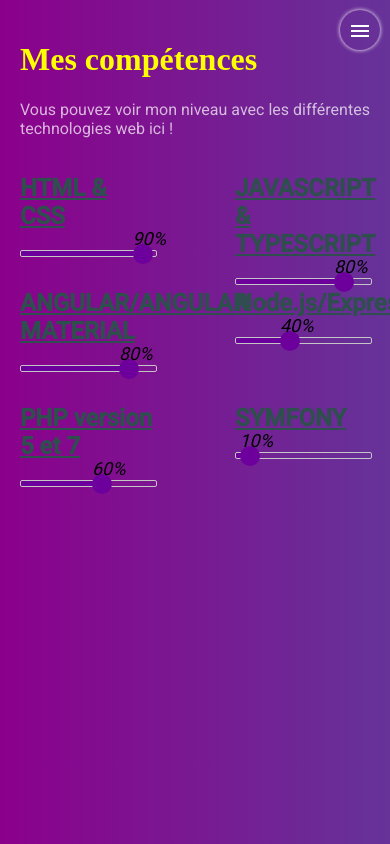
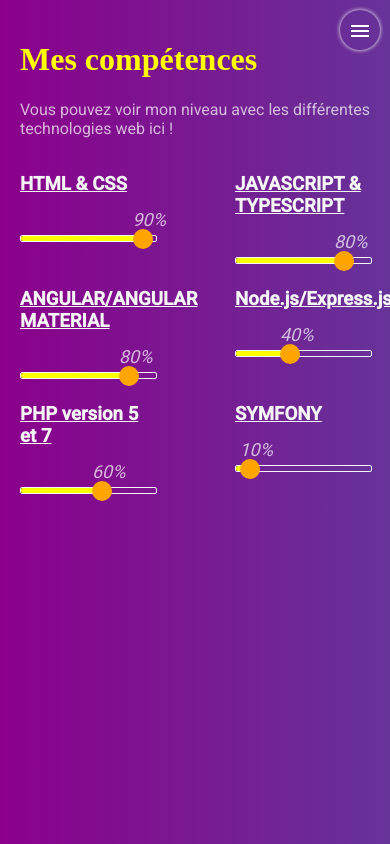
Before and after one commit to tolotra-david/portfolio, an Angular app: page /competences in a window 390 px wide. Built offline with nearby package versions, Linux system fonts and the light colour scheme.

Commit message:
bug background mobile fixé

```diff
--- a/src/app/progress-bar/progress-bar.component.css
+++ b/src/app/progress-bar/progress-bar.component.css
@@ -1,6 +1,7 @@
-.skill h2 {
+.skill h3 {
     text-decoration-line: underline;
-    color: darkslategray;
+    color: var(--name-color);
+    margin-bottom: 40px;
 }
 
 .performance-width,
@@ -17,11 +18,11 @@
     transition-delay: .1s;
     animation-name: colorTransition;
     animation-duration: 3s;
-    background-color: rgb(109, 0, 156);
+    background-color: var(--title-color);
 }
 
 .performance__backgroung {
-    border: 1px solid rgb(197, 197, 197);
+    border: 1px solid var(--name-color);
 }
 
 .round {
@@ -31,19 +32,26 @@
     border-radius: 50%;
     right        : 0;
     transform    : translate(50%, -35%);
-    background-color: rgb(109, 0, 156);
+    background-color: orange;
 }
 
 .round__word {
     position: absolute;
     font-size: large;
     font-style: italic;
-    top     : -80%;
+    top     : -100%;
+    color: var(--description-color);
 }
 
 /* ANIMATIONS */
 
 @keyframes colorTransition {
     from{background-color: white;}
-    to{background-color: rgb(109, 0, 156);}
+    to{background-color: var(--title-color);}
 }
+
+/* RESPONSIVE */
+
+@media only screen and (max-width: 768px){
+
+}
--- a/src/app/progress-bar/progress-bar.component.html
+++ b/src/app/progress-bar/progress-bar.component.html
@@ -1,5 +1,5 @@
 <div class="skill">
-  <h2>{{ skillName }}</h2>
+  <h3>{{ skillName }}</h3>
   <div class="progress-bar">
     <div class="performance__backgroung">
       <div
--- a/src/app/sidebar/sidebar.component.css
+++ b/src/app/sidebar/sidebar.component.css
@@ -28,7 +28,14 @@
 .profile__name {
   text-align: center;
   overflow: hidden;
-  color: rgba(255, 255, 255, 0.9);
+  color: var(--name-color);
+}
+
+.profile__statut {
+  color: white;
+  text-align: center;
+  color: var(--title-color);
+  font-family: var(--title-font-family) !important;
 }
 
 .navigation {
@@ -44,31 +51,24 @@
   list-style-type: none;
   font-size: 18px;
   text-align: start;
-  display: block;
   padding: 5px 0;
   margin-bottom: 2px;
-}
-
-.profile__statut{
-  color: white;
-  text-align: center;
-  color: var(--title-color);
-  font-family: var(--title-font-family) !important;
+  display: flex;
+  justify-content: start;
 }
 
 .navigation li a {
   display: block;
-  padding-left: 10px;
   font-size: smaller;
   color: var(--link-color);
 }
 
 .material__icon {
-  font-size: medium;
+  font-size: smaller;
   color: rebeccapurple;
 }
 
-li.active :first-child{
+li.active :first-child {
   color: var(--link-color);
 }
 
@@ -77,8 +77,7 @@
   background-image: var(--bg-color);
   border-radius: 8px;
   position: absolute;
-  transition-delay: 0.1s;
-  transition-duration: 0.3s;
+  transition-duration: 0.2s;
   margin: auto;
   z-index: -1;
 }
@@ -98,4 +97,6 @@
   .img__container img {
     transform: scale(1.5);
   }
+
+
 }
--- a/src/app/sidebar/sidebar.component.html
+++ b/src/app/sidebar/sidebar.component.html
@@ -13,8 +13,8 @@
     #link
     (click)="givePosition(link); giveOutput()"
   >
-  <a routerLink="/{{ navigation.name }}">
-    <mat-icon class="material__icon">{{navigation.icon}}</mat-icon>
+  <mat-icon class="material__icon">{{ navigation.icon }}</mat-icon>
+    <a routerLink="/{{ navigation.name }}">
       {{ navigation.name | titlecase }}
     </a>
   </li>
--- a/src/app/skills/skills.component.css
+++ b/src/app/skills/skills.component.css
@@ -1,21 +1,18 @@
-h1{
+h1 {
   color: var(--title-color);
   font-family: var(--title-font-family);
 }
 
 .description {
   margin-top: 20px;
-}
-
-.description p{
   color: var(--description-color);
 }
 
 .skills {
   width: 100%;
-    display              : grid;
+  display: grid;
   grid-template-columns: repeat(auto-fill, minmax(30%, 1fr));
-    grid-auto-rows       : 110px;
-    row-gap              : 5px;
-    column-gap           : 80px;
+  grid-auto-rows: 110px;
+  row-gap: 5px;
+  column-gap: 80px;
 }
--- a/src/app/skills/skills.component.html
+++ b/src/app/skills/skills.component.html
@@ -1,10 +1,11 @@
 <h1>Mes compétences</h1>
-<div class="description">
-    <p>Vous pouvez voir mon niveau avec les différentes technologies web ici !</p>
+<p class="description">
+  Vous pouvez voir mon niveau avec les différentes technologies web ici !
+</p>
+<div class="skills">
+  <app-progress-bar
+    *ngFor="let skill of skills"
+    [skillName]="skill.langage"
+    [skillValue]="skill.width"
+  ></app-progress-bar>
 </div>
-<div class="skills">
-    <app-progress-bar
-        *ngFor="let skill of skills"
-        [skillName]="skill.langage"
-        [skillValue]="skill.width"></app-progress-bar>
-</div>
```
Lines whose indentation alone changed are shown as unchanged.
